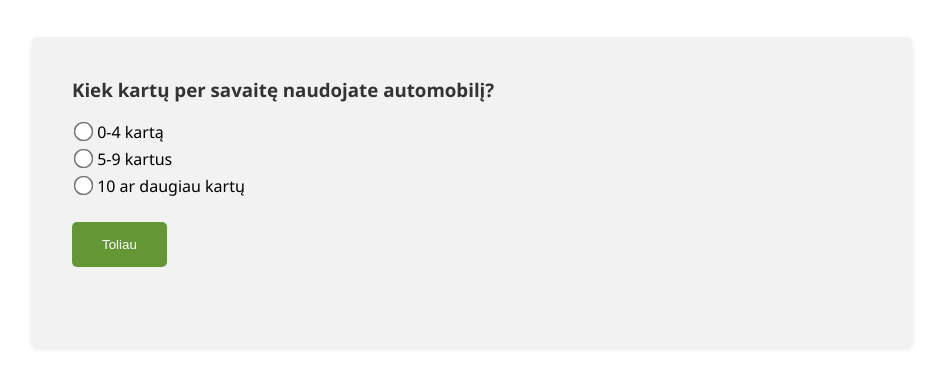
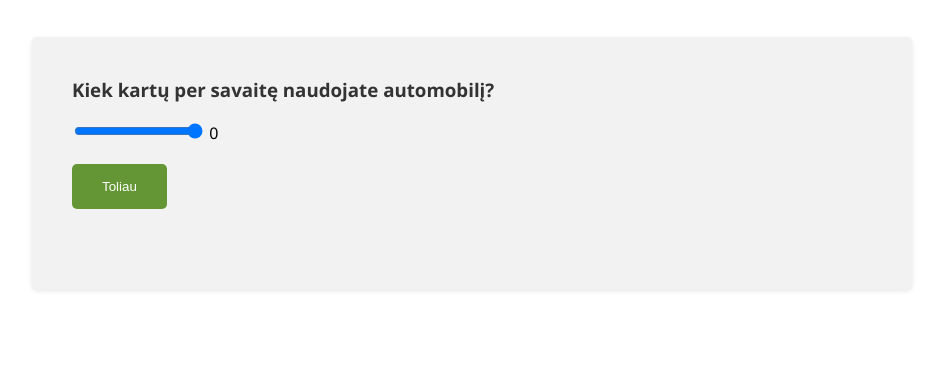
Before and after one commit to ScorchingPotato/ecotest, a plain HTML site: page index.html in a window 1280 px wide. Shown: the part 86-474 px from the top of the page, without its empty margins (168-1111 px from the left). Drawn offline with Linux system fonts and the light colour scheme.

Commit message:
Update index.html
Added more polishing

```diff
--- a/index.html
+++ b/index.html
@@ -6,75 +6,76 @@
     <title>Anglies Pėdsako Skaičiuoklė</title>
     <link rel="stylesheet" type="text/css" href="style.css">
 </head>
+<script src="https://kit.fontawesome.com/2d6d331929.js" crossorigin="anonymous"></script>
 <body>
     <h1 id="caption">Anglies Pėdsako Skaičiuoklė</h1>
     <div id="questionnaire">
         <div class="question" id="question1">
             <h3>Kiek kartų per savaitę naudojate automobilį?</h3>
-            <input type="radio" name="carUsage" value="1"> 0-4 kartą<br>
-            <input type="radio" name="carUsage" value="2.5"> 5-9 kartus<br>
-            <input type="radio" name="carUsage" value="3.5"> 10 ar daugiau kartų<br>
+            <input id="q1-slider" type="range" min="0" max="20" value="50" data-mult="1">
+            <label id="rangeIndicator1" class="rangeIndicator">0</label><br>
             <button id="nextButton1">Toliau</button><br>
         </div>
         <div class="question" id="question2">
-            <h3>Kiek dažnai vartojate mėsą arba pieno produktus?</h3>
-            <input type="radio" name="meatDairyConsumption" value="1.5"> Kasdien kelis kartus<br>
-            <input type="radio" name="meatDairyConsumption" value="1"> Kasdien<br>
-            <input type="radio" name="meatDairyConsumption" value="0.5"> Keletą kartų per savaitę<br>
+            <h3>Kiek dažnai vartojate mėsą arba pieno produktus (Kaip pagrindinį patiekalą)?</h3>
+            <input type="radio" name="meatDairyConsumption" value="3600"> Kasdien kelis kartus<br>
+            <input type="radio" name="meatDairyConsumption" value="1800"> Kasdien<br>
+            <input type="radio" name="meatDairyConsumption" value="800"> Keletą kartų per savaitę<br>
             <button id="nextButton2">Toliau</button><br>
         </div>
         <div class="question" id="question3">
-            <h3>Kuris iš šių būdų keliauti yra mėgstamiausias?</h3>
-            <input type="radio" name="travelChoice" value="2"> Automobilis<br>
-            <input type="radio" name="travelChoice" value="1.5"> Lėktuvas<br>
-            <input type="radio" name="travelChoice" value="0"> Dviratis<br>
+            <h3>Kokiu būdu keliaujate ilgus atstumus (500 km)?</h3>
+            <input type="radio" name="travelChoice" value="90"> Automobilis<br>
+            <input type="radio" name="travelChoice" value="75"> Lėktuvas<br>
+            <input type="radio" name="travelChoice" value="50"> Autobusas<br>
+            <input type="radio" name="travelChoice" value="20"> Traukinys<br>
             <button id="nextButton3">Toliau</button><br>
         </div>
         <div class="question" id="question4">
-            <h3>Kiek kartų per savaitę valgote vaisių ar daržovių iš užsienio?</h3>
-            <input type="radio" name="importedFoodConsumption" value="1"> Kasdien<br>
-            <input type="radio" name="importedFoodConsumption" value="0.5"> Keletą kartų per savaitę<br>
-            <input type="radio" name="importedFoodConsumption" value="0"> Retkarčiais ar niekada<br>
+            <h3>Kiek kartų per savaitę valgote vaisių ar daržovių iš tolimų šalių?</h3>
+            <input type="radio" name="importedFoodConsumption" value="3000"> Kasdien<br>
+            <input type="radio" name="importedFoodConsumption" value="1200"> Keletą kartų per savaitę<br>
+            <input type="radio" name="importedFoodConsumption" value="400"> Retkarčiais ar niekada<br>
             <button id="nextButton4">Toliau</button><br>
         </div>
         <div class="question" id="question5">
-            <h3>Kiek laiko per dieną naudojate elektroninius įrenginius?</h3>
-            <input type="radio" name="screenTime" value="0"> Mažiau nei valandą<br>
-            <input type="radio" name="screenTime" value="0.5"> 1-3 valandas<br>
-            <input type="radio" name="screenTime" value="1"> Daugiau nei 3 valandas<br>
+            <h3>Kokie buities įrenginiai yra pas jus namie?</h3><br>
+            <input type="checkbox" value="40">Mikrobangų krosnelė<br>
+            <input type="checkbox" value="50">Skalbimo mašina<br>
+            <input type="checkbox" value="160">Džiovinimo mašina<br>
+            <input type="checkbox" value="70">Virdulys<br>
+            <input type="checkbox" value="60">Orkaitė<br>
+            <input type="checkbox" value="110">Kaitlentė<br>
+            <input type="checkbox" value="85">Indaplovė<br>
+            <input type="checkbox" value="120">Šaldytuvas<br>
             <button id="nextButton5">Toliau</button><br>
         </div>
+
         <div class="question" id="question6">
-            <h3>Koks yra jūsų mėgstamiausias laisvalaikio praleidimo būdas?</h3>
-            <input type="radio" name="leisureActivity" value="0"> Sportas lauke<br>
-            <input type="radio" name="leisureActivity" value="0.5"> Kompiuteriniai žaidimai<br>
-            <input type="radio" name="leisureActivity" value="0"> Skaitymas<br>
+            <h3>Kokiu būdu šildote namus?</h3>
+            <input type="radio" name="homeHeating" value="1200"> Centrinis šildymas<br>
+            <input type="radio" name="homeHeating" value="1000"> Durpės ar mediena<br>
+            <input type="radio" name="homeHeating" value="3500"> Dujos<br>
+            <input type="radio" name="homeHeating" value="2700"> Elektra<br>
             <button id="nextButton6">Toliau</button><br>
         </div>
         <div class="question" id="question7">
-            <h3>Kaip grįžtate namo iš mokyklos?</h3>
-            <input type="radio" name="schoolTransport" value="0"> Pėsčiomis arba dviračiu<br>
-            <input type="radio" name="schoolTransport" value="0.5"> Autobusu<br>
-            <input type="radio" name="schoolTransport" value="1"> Tėvų automobiliu<br>
+            <h3>Kiek per metus jūs perkate naujus rūbus?</h3>
+            <input type="range" id="q7-slider" min="0" max="20" name="clothes" value="50" data-mult="7">
+            <label id="rangeIndicator7" class="rangeIndicator">0</label><br>
             <button id="nextButton7">Toliau</button><br>
-        </div>
-
-        <div class="question" id="question8">
-            <h3>Kokiu būdu šildote namus?</h3>
-            <input type="radio" name="homeHeating" value="0.5"> Centrinis šildymas<br>
-            <input type="radio" name="homeHeating" value="0"> Durpės ar mediena<br>
-            <input type="radio" name="homeHeating" value="1"> Dujos<br>
-            <input type="radio" name="homeHeating" value="0"> Elektra<br>
-            <button id="nextButton8">Toliau</button><br>
         </div>
 
 
         <div id="resultsModal" class="modal">
             <div class="modal-content">
                 <span class="closeButton">&times;</span>
-                <h1>Rezultatai</h2>
+                <h1 id="resultheading">Rezultatai</h2>
+                <div id="sourcediv"></div>
                 <div id="resultsContent">
                     <h2 id="results">Rezultatai</h2>
+                    <h4 id="footprint">pėdsakas</h4>
+                    <i class="fa-solid fa-file fa-2xl" style="color: #649635;" id="sources"></i>
                 </div>
             </div>
         </div>
```
